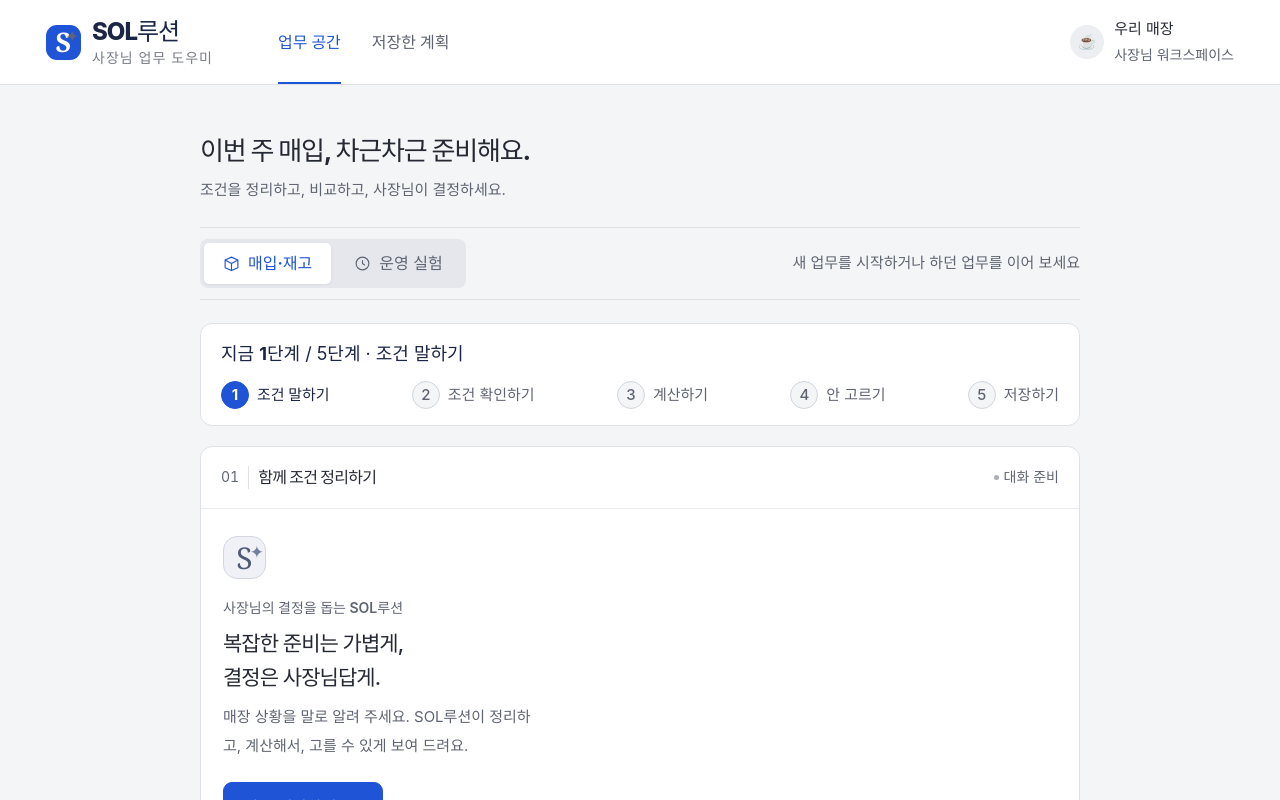
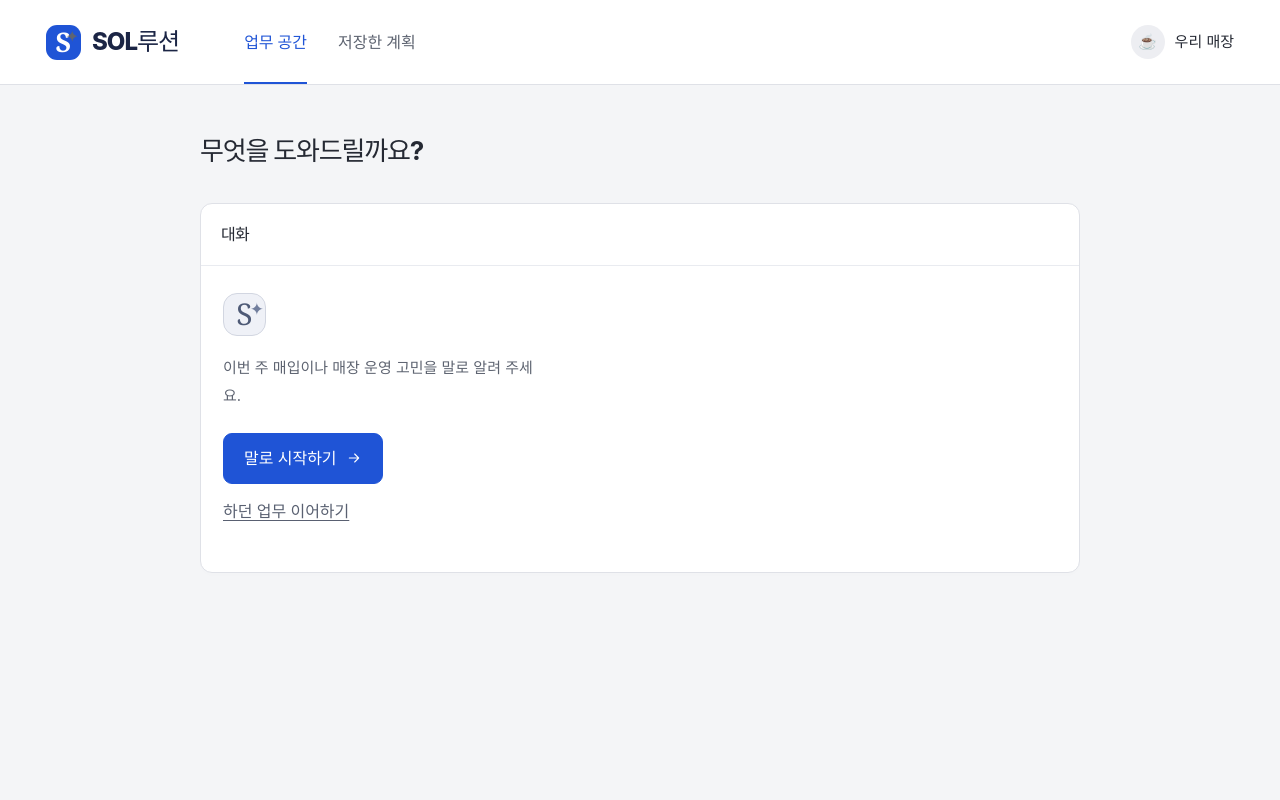
Before and after one commit to 02junho/SOLution, a React (Vite) app in the folder frontend/: page / in a window 1280 px wide. Shown: the top 800 px of the page. Built offline with nearby package versions, Linux system fonts and the light colour scheme.

Commit message:
feat: 화면의 군더더기 문구 빼기 (슬로건·번호·상태 배지·중복 안내) (#83)

```diff
--- a/frontend/src/App.tsx
+++ b/frontend/src/App.tsx
@@ -78,7 +78,6 @@ export default function App() {
           </span>
           <span>
             SOL<span className="brand-light">루션</span>
-            <small>사장님 업무 도우미</small>
           </span>
         </a>
         <nav aria-label="주 메뉴">
@@ -98,10 +97,7 @@ export default function App() {
         </nav>
         <div className="header-store">
           <span className="store-avatar">☕</span>
-          <span>
-            {import.meta.env.VITE_STORE_NAME || '우리 매장'}
-            <small>사장님 워크스페이스</small>
-          </span>
+          <span>{import.meta.env.VITE_STORE_NAME || '우리 매장'}</span>
         </div>
       </header>
       <main id="main-content" tabIndex={-1}>
@@ -127,10 +123,7 @@ export default function App() {
           />
         )}
       </main>
-      <footer className="app-footer">
-        <span>SOL루션 · 사장님이 판단할 수 있도록</span>
-        <span>계획 저장까지, 실제 실행은 사장님이.</span>
-      </footer>
+      {/* 아래쪽 슬로건 바닥글은 뺐다. "주문·결제는 하지 않아요"는 저장 버튼 옆에 있다. */}
       {newOpen && (
         <NewSession
           error={workspace.error}
--- a/frontend/src/features/workflow/History.tsx
+++ b/frontend/src/features/workflow/History.tsx
@@ -141,7 +141,6 @@ export function SessionHistory({
   return (
     <Modal
       title="하던 업무 이어하기"
-      description="대화와 조건은 업무별로 저장돼 있어요."
       onClose={onClose}
       wide
     >
@@ -221,7 +220,6 @@ export function ConfirmationHistory({
       <div className="page-title">
         <div>
           <h1>저장한 계획</h1>
-          <p>사장님이 직접 확인하고 선택한 계획을 모았어요.</p>
         </div>
         <span className="history-emblem">
           <Icon name="book" size={28} />
--- a/frontend/src/features/workflow/Workspace.tsx
+++ b/frontend/src/features/workflow/Workspace.tsx
@@ -41,7 +41,6 @@ export function NewSession({
   return (
     <Modal
       title="어떤 업무를 시작할까요?"
-      description="업무마다 대화와 입력 조건을 나누어 저장해요."
       onClose={() => {
         if (!busy) onClose()
       }}
@@ -71,14 +70,14 @@ export function NewSession({
                 <strong>{featureName(value)}</strong>
                 <small>
                   {value === 'purchase'
-                    ? '필요한 만큼, 조건에 맞게'
-                    : '우리 매장의 운영 조건 정리'}
+                    ? '무엇을 어디서 살지'
+                    : '바쁜 시간에 몇 명이 일할지'}
                 </small>
               </button>
             ))}
           </div>
           <label>
-            업무 이름 <span className="muted">선택</span>
+            업무 이름 <span className="muted">(안 적어도 돼요)</span>
             <input
               maxLength={200}
               value={title}
@@ -105,10 +104,7 @@ export function NewSession({
             )}
           </p>
           {type === 'operation' && (
-            <p className="muted">
-              운영 업무·대화 저장은 가능하며, 설정 폼과 계산은 운영 기능에
-              연결할 예정이에요.
-            </p>
+            <p className="muted">운영 실험은 지금 대화까지만 할 수 있어요.</p>
           )}
           <div className="modal-footer">
             <button
@@ -255,15 +251,10 @@ function InputReview({
     <section className="review-card" aria-label="입력 검토">
       <div className="choice-top">
         <h3>계산 전, 이 조건이 맞나요?</h3>
-        <span
-          className={`status-pill ${context.input_confirmed ? 'green' : ''}`}
-        >
-          {context.input_confirmed ? '확인했어요' : '확인 전'}
-        </span>
       </div>
       {!purchase ? (
         <p className="muted">
-          운영 조건 검토 화면은 운영 설정 기능과 연결할 예정이에요.
+          운영 조건 확인은 아직 준비 중이에요.
         </p>
       ) : input ? (
         <>
@@ -417,12 +408,8 @@ export default function Workspace({
       <div className="workspace-heading">
         <div>
           <h1>
-            {context?.title ||
-              (feature === 'purchase'
-                ? '이번 주 매입, 차근차근 준비해요.'
-                : '우리 매장의 운영을 살펴봐요.')}
+            {context?.title || '무엇을 도와드릴까요?'}
           </h1>
-          <p>조건을 정리하고, 비교하고, 사장님이 결정하세요.</p>
         </div>
         {/* 업무를 열기 전에는 아래 큰 버튼(말로 시작하기·하던 업무 이어하기)과 겹쳐 숨긴다. */}
         {context && (
@@ -441,6 +428,8 @@ export default function Workspace({
           </div>
         )}
       </div>
+      {/* 업무를 열기 전에는 업무 종류를 새 업무 창에서 고르니 탭과 저장 시각을 숨긴다. */}
+      {context && (
         <div className="workspace-toolbar">
           <div className="feature-tabs" role="group" aria-label="업무 종류">
             <button
@@ -463,8 +452,6 @@ export default function Workspace({
             </button>
           </div>
           <div className="session-meta">
-          {context ? (
-            <>
             <span className="tiny-dot green" />
             마지막 저장 · {dateTime(context.updated_at)}
             <button
@@ -475,12 +462,9 @@ export default function Workspace({
             >
               <Icon name="refresh" size={16} />
             </button>
-            </>
-          ) : (
-            <span>새 업무를 시작하거나 하던 업무를 이어 보세요</span>
-          )}
           </div>
         </div>
+      )}
       {workspace.error && (
         <Alert error>
           {workspace.error}
@@ -516,38 +500,29 @@ export default function Workspace({
         </Alert>
       )}
       <div className="workspace-grid">
-        <Progress workspace={workspace} />
+        {context && <Progress workspace={workspace} />}
         <section
           className="panel conversation-panel"
           aria-label="업무 대화와 입력"
         >
           <div className="panel-header">
             <div className="section-heading">
-              <span className="section-number">01</span>
-              <h2>함께 조건 정리하기</h2>
+              <h2>대화</h2>
             </div>
-            <span className="live-label">
-              <span className={`tiny-dot ${context ? 'green' : ''}`} />
-              {context ? '대화 저장됨' : '대화 준비'}
-            </span>
           </div>
           <div className="conversation-feed">
             <div className="assistant-welcome">
               <span className="assistant-avatar">
                 S<span>✦</span>
               </span>
-              <p className="eyebrow">사장님의 결정을 돕는 SOL루션</p>
-              <h3>
-                {context
-                  ? '어떤 조건으로 준비할까요?'
-                  : '복잡한 준비는 가볍게,\n결정은 사장님답게.'}
-              </h3>
+              {/* 업무를 열기 전에는 위 제목("무엇을 도와드릴까요?")과 겹쳐 쓰지 않는다. */}
+              {context && <h3>어떤 조건으로 준비할까요?</h3>}
               <p>
                 {context
                   ? feature === 'purchase'
-                    ? '필요한 재료와 재고, 예산을 알려주세요. 모르는 값은 확인하고 진행할게요.'
-                    : '살펴보고 싶은 시간대와 매장 운영 조건을 알려주세요. 업무별로 대화를 저장해요.'
-                  : '매장 상황을 말로 알려 주세요. SOL루션이 정리하고, 계산해서, 고를 수 있게 보여 드려요.'}
+                    ? '필요한 재료와 재고, 예산을 알려 주세요.'
+                    : '살펴보고 싶은 시간대와 직원 수를 알려 주세요.'
+                  : '이번 주 매입이나 매장 운영 고민을 말로 알려 주세요.'}
               </p>
               {!context && (
                 <div className="welcome-actions">
@@ -637,9 +612,7 @@ export default function Workspace({
           {context && (
             <div className="composer">
               <div className="composer-toolbar">
-                <span>
-                  {question ? '질문에 답해 주세요' : '사장님 말씀을 남겨 주세요'}
-                </span>
+                <span>{question ? '질문에 답해 주세요' : ''}</span>
                 {feature === 'purchase' && (
                   <button
                     className="text-button"
```
Also changed, not shown: frontend/src/features/workflow/Results.tsx (+15 -17 lines). Lines whose indentation alone changed are shown as unchanged.
